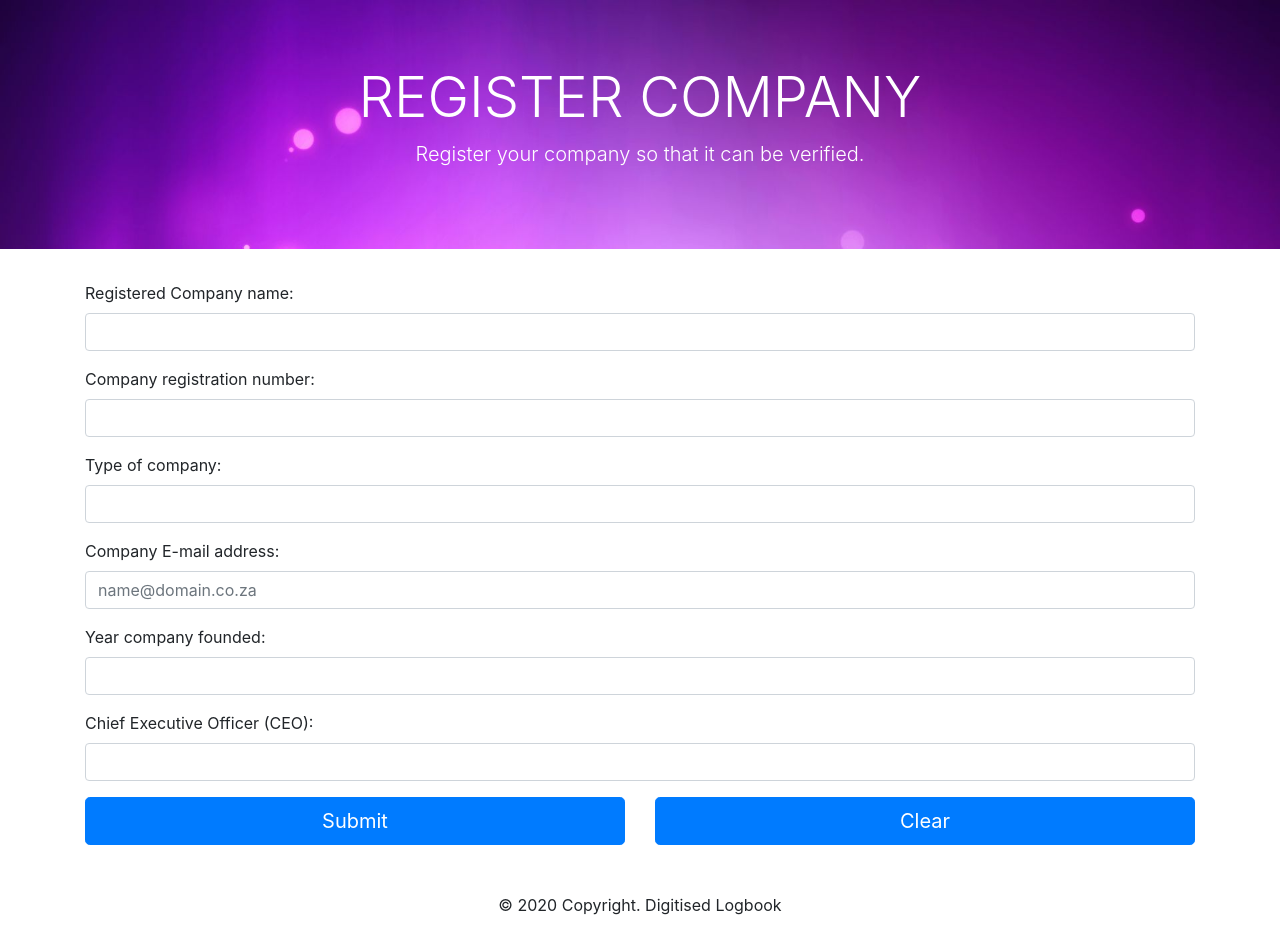
After one commit to BaneleMlamleli/logbook, a PHP site: page /register_company.php in a window 1280 px wide. The commit adds this page. Run offline with PHP 8.4, Linux system fonts and the light colour scheme.

Commit message:
things done: js validation for register_company.php, register_company.php works fully, index.php works 100% as well

```diff
--- a/dbconnection.php
+++ b/dbconnection.php
@@ -1,7 +1,7 @@
 <?php
 //20201027 - Added an alert pop-up message instead of a console printout when there is a successful or unsuccessful database connection - Banele
 
-include_once('projectFunction.php');
+include_once('project_function.php');
 
 $serverName = "";
 $username = "";
@@ -16,7 +16,6 @@ switch($_SERVER["SERVER_NAME"]){
         $password = "";
         $dbName = "logbook_db";
         break;
-
     case "lamp":
         $serverName = "lamp";
         $username = "root";
--- /dev/null
+++ b/form_validation.js
@@ -0,0 +1,39 @@
+//20190612 - Created clientsideUserFormValidation.js - Banele
+
+// clientside form form_validation
+function validation() {
+    var reg_number = document.getElementById("companyNumber");
+    var compName = document.getElementById("companyName");
+    var compType = document.getElementById("companyType");
+    var compEmail = document.getElementById("companyEmail");
+    var yrFounded = document.getElementById("yearFounded");
+    var compCEO = document.getElementById("ceo");
+    var mailformat = /^\w+([\.-]?\w+)*@\w+([\.-]?\w+)*(\.\w{2,3})+$/;
+    var numericExpression = /^[0-9]+$/;
+    var alphaExp = /^[a-zA-Z]+$/;
+    // removing spaces and checking if the field is empty
+    if (!(reg_number.value.trim() == "" || compName.value.trim() == "" || compType.value.trim() == "" ||
+        compEmail.value.trim() == "" || yrFounded.value.trim() == "" || compCEO.value.trim() == "")) {
+        // validating if it is numbers or not
+        if (yrFounded.value.match(numericExpression)) {
+            //checking for all letters
+            if (compName.value.match(alphaExp) || compCEO.value.match(alphaExp)) {
+                //checking length of the ID
+                if (compEmail.value.match(mailformat)) {
+                    return true;
+                }
+                alert("Incorrect email address format");
+                return false;
+            } else {
+                alert("Field must only be letters!");
+                return false;
+            }
+        } else {
+            alert("Field expect numbers only!");
+            return false;
+        }
+    } else {
+        alert("Field cannot be left empty!");
+        return false;
+    }
+}
--- a/projectFunction.php
+++ b/project_function.php
@@ -1,5 +1,5 @@
 <?php
-//20201027 - Created projectFunction.php - Banele
+//20201027 - Created project_function.php - Banele
 //20201027 - added a debug parameter  in print_rr function - Banele
 
 //20201027 - added a debug parameter  in print_rr function - Gael
--- /dev/null
+++ b/register_company.php
@@ -0,0 +1,155 @@
+<!-- 20201028 - Created a registration form - Banele -->
+<!-- 20201028 - Added an MD5 encryption function for the password. Also added a link to redirect back to the login form
+once user has successfully registered - Banele -->
+<!-- 20201028 - Select sql statement to read all the data from the database then check if the entered ID number already exist or not  - Banele -->
+
+<?php
+  include_once("dbconnection.php");
+// Assigning empty string values to the variables so that the table can display blank fields
+$compName = "";
+$compNumber = "";
+$compType = "";
+$compEmail = "";
+$yearFounded = "";
+$compCEO = "";
+
+// checking if the submit button is clicked
+if(isset($_POST["submit"])){
+    //assigned variables with the data from the form
+    // 20201028 - Added an MD5 encryption function for the password
+    $compName = mysqli_real_escape_string($conn, $_POST["companyName"]);
+    $compNumber = mysqli_real_escape_string($conn, $_POST["companyNumber"]);
+    $compType = mysqli_real_escape_string($conn, $_POST["companyType"]);
+    $compEmail = mysqli_real_escape_string($conn, $_POST["companyEmail"]);
+    $yrFounded = mysqli_real_escape_string($conn, $_POST["yearFounded"]);
+    $compCEO = mysqli_real_escape_string($conn, $_POST["ceo"]);
+
+    $checkCompanyNumberExist = 0; // This value will increment by 1 everytime there is a match/similar company number found.
+    // 20201028 - Select sql statement to read all the data from the database then check if the entered ID number already exist or not  - Banele
+    $sql = "SELECT * FROM `company`";
+    $result = mysqli_query($conn, $sql);
+    $resultCheck = mysqli_num_rows($result);
+    print_r($resultCheck);
+    if($resultCheck >= 1){
+        while($row = mysqli_fetch_assoc($result)){
+            // checking to see if entered ID number exist in the database
+            if($row['reg_number'] == $compNumber){
+                echo "<script type=text/javascript>alert('Sorry, the company number you have entered is already associated with a company')</script>";
+                $checkCompanyNumberExist++; break;
+            }
+        }
+        // If there is no company number match the following condition will be executed
+        if($checkCompanyNumberExist == 0){
+            // prepared insert sql statement to insert all the data read from the form
+            // 20190619 - Fixed the sql statement as it was not working because I was using the backticks signs instead of single quotes in the column names. - Banele
+            $insertCompanyDetailsStmt = "INSERT INTO `company` (`reg_number`, `name`, `type`, `email`, `yearFounded`, `CEO`) VALUES (?, ?, ?, ?, ?, ?)";
+            $stmt = mysqli_stmt_init($conn);
+            if(mysqli_stmt_prepare($stmt, $insertCompanyDetailsStmt)){
+                mysqli_stmt_bind_param($stmt, "ssssis", $compNumber, $compName, $compType, $compEmail, $yearFounded, $compCEO);
+                mysqli_stmt_execute($stmt);
+                echo "<script type=text/javascript>alert('Company details successfully inserted')</script>";
+            }else{
+                echo "<script type=text/javascript>alert('Error! Company details were not inserted')</script>";
+            }
+        }
+    }else{
+        // prepared insert sql statement to insert all the data read from the form
+        // 20201028 - Fixed the sql statement as it was not working because I was using the backticks signs instead of single quotes in the column names. - Banele
+        $insertCompanyDetailsStmt = "INSERT INTO `company` (`reg_number`, `name`, `type`, `email`, `yearFounded`, `CEO`) VALUES (?, ?, ?, ?, ?, ?)";
+        $stmt = mysqli_stmt_init($conn);
+        if(mysqli_stmt_prepare($stmt, $insertCompanyDetailsStmt)){
+            mysqli_stmt_bind_param($stmt, "ssssis", $compNumber, $compName, $compType, $compEmail, $yearFounded, $compCEO);
+            mysqli_stmt_execute($stmt);
+            echo "<script type=text/javascript>alert('Company details successfully inserted')</script>";
+        }else{
+            echo "<script type=text/javascript>alert('Error! Company details were not inserted')</script>";
+        }
+    }
+}
+?>
+<!DOCTYPE html>
+<html lang="en" class="smart-style-0">
+<head>
+    <title>COMPANY</title>
+    <meta charset="utf-8">
+    <meta name="viewport" content="width=device-width, initial-scale=1">
+    <link rel="stylesheet" href="https://maxcdn.bootstrapcdn.com/bootstrap/4.3.1/css/bootstrap.min.css">
+    <script src="https://ajax.googleapis.com/ajax/libs/jquery/3.4.0/jquery.min.js"></script>
+    <script type="text/javascript" src=".\form_validation.js"></script>
+    <script src="https://cdnjs.cloudflare.com/ajax/libs/popper.js/1.14.7/umd/popper.min.js"></script>
+    <script src="https://maxcdn.bootstrapcdn.com/bootstrap/4.3.1/js/bootstrap.min.js"></script>
+</head>
+<style>
+    .jumbotron-background {
+        /*background: linear-gradient(to bottom, #00ffff 15%, #cc99ff 95%);*/
+        background-image: url("./assets/587037221-pink-purple-and-blue-wallpapers.jpg");
+        background-repeat: no-repeat;
+        background-attachment: fixed;
+        background-size: cover;
+    }
+    .jumbotron-text {
+        text-align: center;
+        color: white;
+        font-size: larger;
+    }
+</style>
+<body>
+<div class="jumbotron jumbotron-background jumbotron-fluid">
+    <div class="container jumbotron-text">
+        <h1 class="display-4 ">REGISTER COMPANY</h1>
+        <p class="lead">Register your company so that it can be verified.</p>
+    </div>
+</div>
+<div class="container">
+<!-- form -->
+    <form  action="<?php $_PHP_SELF ?>" method="post">
+    <!-- Firstname input field -->
+    <div class="form-group">
+        <!-- company name input field -->
+        <div class="form-group">
+            <label for="companyName">Registered Company name:</label>
+            <input type="text" class="form-control" id="companyName" name="companyName">
+        </div>
+        <!-- company registration number input field -->
+        <div class="form-group">
+            <label for="companyNumber">Company registration number:</label>
+            <input type="text" class="form-control" id="companyNumber" name="companyNumber">
+        </div>
+        <!-- type of company input field -->
+        <div class="form-group">
+            <label for="companyType">Type of company:</label>
+            <input type="text" class="form-control" id="companyType" name="companyType">
+        </div>
+        <!-- Company E-mail address input field -->
+        <div class="form-group">
+            <label for="companyEmail">Company E-mail address:</label>
+            <input type="companyEmail" class="form-control" id="companyEmail" placeholder="name@domain.co.za" name="companyEmail">
+        </div>
+        <!-- Year founded input field -->
+        <div class="form-group">
+            <label for="yearFounded">Year company founded:</label>
+            <input type="number" class="form-control" id="yearFounded" name="yearFounded">
+        </div>
+        <!-- CEO input field -->
+        <div class="form-group">
+            <label for="email">Chief Executive Officer (CEO):</label>
+            <input type="text" class="form-control" id="ceo" name="ceo">
+        </div>
+        <!-- 20201028 - Added an inline button to clear the form called 'Cancel' - Banele -->
+        <div class="form-group row">
+            <div class="col">
+                <button onclick="return validation()" type="submit" name="submit" class="btn btn-primary btn-lg btn-block">Submit</button>
+            </div>
+            <div class="form-group col">
+                <button type="reset" class="btn btn-primary btn-lg btn-block">Clear</button>
+            </div>
+        </div>
+    </div>
+</form>
+</div>
+</body>
+<!-- Footer -->
+<footer class="page-footer font-small blue">
+    <div class="footer-copyright text-center py-3">© 2020 Copyright. Digitised Logbook</div>
+</footer>
+</html>
```
Also changed, not shown: index.php (+11 -4 lines), registercompany.php (deleted, +0 -44 lines).
